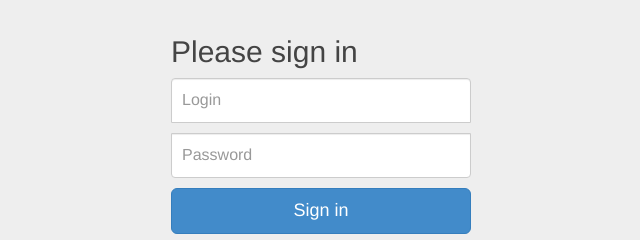
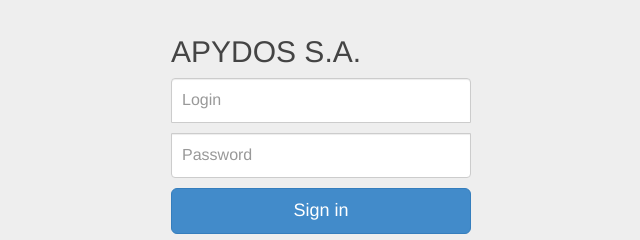
Before and after one commit to laguiz/laguiz.github.com, a plain HTML site: page demo-mobile/index.html in a window 1280 px wide. Shown: the top 240 px of the page, 319-959 px from the left. Drawn offline with Linux system fonts and the light colour scheme.

Commit message:
Apydos title

```diff
--- a/demo-mobile/index.html
+++ b/demo-mobile/index.html
@@ -44,7 +44,7 @@
 
       <div class="row animate-show" ng-cloak ng-show="global.screen == 'login'">
         <form class="form-signin">
-          <h2 class="form-signin-heading">Please sign in</h2>
+          <h2 class="form-signin-heading">APYDOS S.A.</h2>
           <input type="text" class="form-control" placeholder="Login" autofocus style="margin-bottom: 10px">
           <input type="password" class="form-control" placeholder="Password"  style="margin-bottom: 10px">
           <!-- <label class="checkbox">
```
